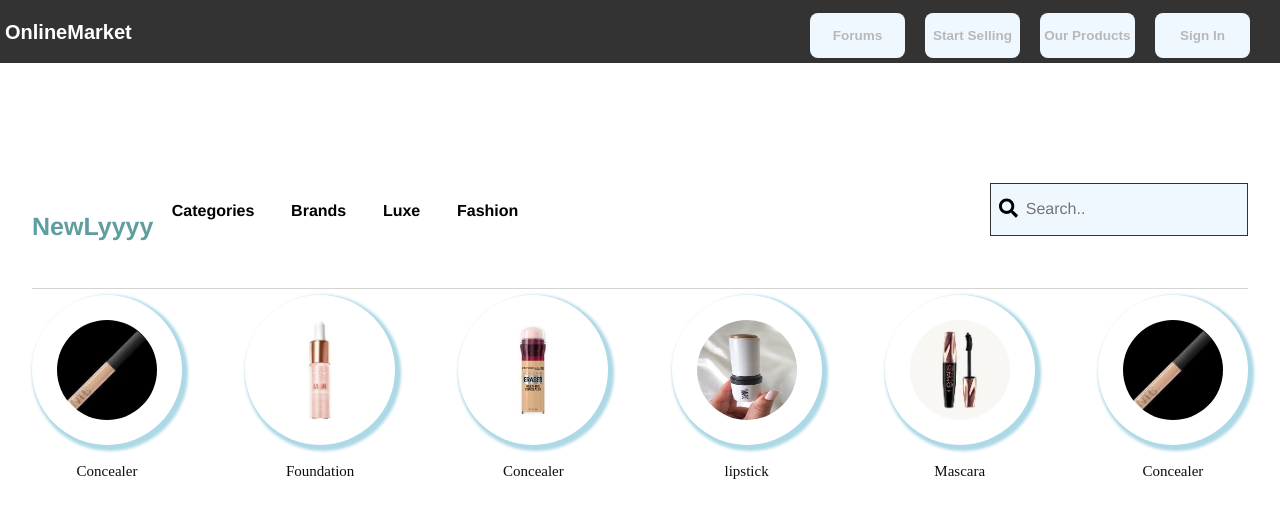
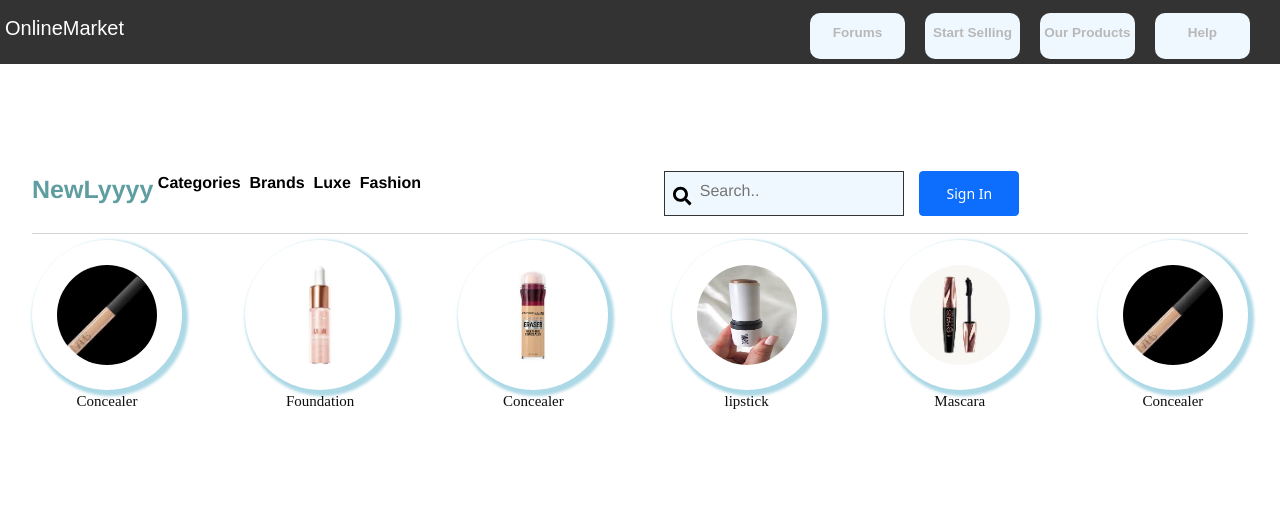
Before and after one commit to n4neha121/ReactProject, a React (Vite) app: page / in a window 1280 px wide. Shown: the top 518 px of the page. Built offline with nearby package versions, Linux system fonts and the light colour scheme.

Commit message:
new changes added

```diff
--- a/package.json
+++ b/package.json
@@ -10,7 +10,9 @@
     "preview": "vite preview"
   },
   "dependencies": {
+    "bootstrap": "^5.3.3",
     "react": "^19.0.0",
+    "react-bootstrap": "^2.10.9",
     "react-dom": "^19.0.0",
     "react-icons": "^5.5.0",
     "react-router-dom": "^7.3.0",
--- /dev/null
+++ b/src/Components/Modal.tsx
@@ -0,0 +1,43 @@
+import { FC } from 'react';
+import Button from 'react-bootstrap/Button';
+import Modal from 'react-bootstrap/Modal';
+import '../Css/All.css';
+import 'bootstrap/dist/css/bootstrap.min.css';
+
+
+interface modalProps {
+    modalOpen: boolean;
+    title: string;
+    handleClose: () => void;
+}
+const ModalComponent: FC<modalProps> = ({
+    modalOpen, title, handleClose
+}) => {
+    return (
+        <>
+            <Modal
+                show={modalOpen}
+                onHide={handleClose}
+                backdrop="static"
+                keyboard={false}
+                className='modalStyle'
+                centered
+            >
+                <Modal.Header closeButton>
+                    <Modal.Title>{title}</Modal.Title>
+                </Modal.Header>
+                <Modal.Body>
+                    I will not close if you click outside me. Do not even try to press
+                    escape key.
+                </Modal.Body>
+                <Modal.Footer>
+                    <Button variant="secondary" onClick={handleClose}>
+                        Close
+                    </Button>
+                    {/* <Button variant="primary">Understood</Button> */}
+                </Modal.Footer>
+            </Modal>
+        </>
+    )
+}
+export default ModalComponent;
--- /dev/null
+++ b/src/Css/All.css
@@ -0,0 +1,7 @@
+.modalStyle {
+    border: 1px solid #000;
+    border-radius: 12px;
+    /* align-items: center;
+    justify-content: center;
+    display: flex; */
+}
--- a/src/Css/Home.css
+++ b/src/Css/Home.css
@@ -43,12 +43,18 @@
 }
 
 .button2 {
-    height: 45px;
-    min-height: 45px;
-    background-color: aliceblue;
-    padding: 0;
-    margin: 0;
-    width: 95px;
+    all: unset; /* Rem
+    height: 45px !important;
+    /* min-height: 45px; */
+    background-color: aliceblue !important;
+    padding: 0 !important;
+    margin: 0 !important;
+    width: 95px !important;
+    align-items: center !important;
+    justify-content: center !important;
+    display: flex !important;
+    text-align: center !important;
+    border-radius: 10px !important;
 }
 
 .inputArea {
@@ -64,28 +70,31 @@
 }
 
 .buttonTxt {
-    color: cornflowerblue;
-    font-family: 'Gill Sans', 'Gill Sans MT', Calibri, 'Trebuchet MS', sans-serif;
-    font-size: 12px;
-    text-align: center;
-    align-self: center;
-    font-weight: bold;
+    color: cornflowerblue !important;
+    font-family: 'Gill Sans', 'Gill Sans MT', Calibri, 'Trebuchet MS', sans-serif !important;
+    font-size: 12px !important;
+    text-align: center !important;
+    align-self: center !important;
+    font-weight: bold !important;
 }
 
 .buttonColor {
-    background-color: lightblue;
-    height: 45px;
-    width: 100px;
-    align-items: center;
-    justify-content: center;
-    display: flex;
+    all: unset;
+    background-color: lightblue !important;
+    height: 45px !important;
+    width: 100px !important;
+    align-items: center !important;
+    justify-content: center !important;
+    display: flex !important;
+    text-align: center !important;
 }
 
 .headName {
-    color: cadetblue;
+    color: rgb(95, 158, 160);
     font-family: 'Franklin Gothic Medium', 'Arial Narrow', Arial, sans-serif;
     font-size: 25px;
     font-weight: bolder;
+    margin-bottom: 5px;
 }
 
 .text {
@@ -96,7 +105,7 @@
 }
 
 .inputBox {
-    height: 35px;
+    height: 45px;
     width: 240px;
     background-color: aliceblue;
     border: 1px solid #333;
@@ -106,6 +115,7 @@
     padding: 8px;
     font-family: 'Franklin Gothic Medium', 'Arial Narrow', Arial, sans-serif;
     font-size: 50px;
+    align-items: center;
 }
 
 .line {
@@ -113,3 +123,18 @@
     width: 100%;
     border-top: 0.2px solid lightgray;
 }
+
+.signupButton {
+    height: 45px;
+    width: 100px;
+    align-items: center;
+    justify-content: center;
+    background-color: aliceblue;
+    color: #000;
+    font-family: sans-serif;
+    font-weight: bolder;
+    font-size: 15px;
+    display: flex;
+    margin-left: 15px;
+    border-color: #000;
+}
--- a/src/Pages/Forums.tsx
+++ b/src/Pages/Forums.tsx
@@ -58,7 +58,7 @@
                         </p>
                         <div style={{ width: '55px' }} />
                     </button>
-                    <button onClick={handleClearNotes} className="buttonColor">
+                    <button onClick={handleClearNotes} style={{ all: 'unset', backgroundColor: 'rgb(240,248,255)', width: '95px', borderRadius: '10px', justifyContent: 'center', alignItems: 'center' }}>
                         <p className="buttonTxt">Clear Notes</p>
                     </button>
                 </div>
--- a/src/Pages/HomePage.tsx
+++ b/src/Pages/HomePage.tsx
@@ -5,18 +5,21 @@
 import Card from "../Components/Card";
 import { Makeuplist } from "../Constants/staticData";
 import { FaSearch } from "react-icons/fa";
+import { Button } from "react-bootstrap";
+import ModalComponent from "../Components/Modal";
 
 
 const Home: FC = () => {
     const navigate = useNavigate();
 
     const [isHover, setIsHover] = useState<string | null>(null);
+    const [isOpenModal, setIsOpenModal] = useState<boolean>(false);
 
     const menuItems = [
         { text: "Forums", navigation: '/Forum' },
         { text: "Start Selling", navigation: '/Selling' },
         { text: "Our Products", navigation: '/Product' },
-        { text: "Sign In", navigation: '/Login' }
+        { text: "Help", navigation: '/Login' }
     ];
 
     return (
@@ -45,7 +48,9 @@
                                     color: isHover === item.text ? COLORS.Dark : COLORS.InActiveBtn,
                                     fontFamily: "sans-serif",
                                     fontSize: "13.5px",
-                                    fontWeight: 'bold'
+                                    fontWeight: 'bold',
+                                    textAlign: 'center',
+                                    marginTop:'10px'
                                 }}
                             >
                                 {item.text}
@@ -56,7 +61,7 @@
             </div>
             <div style={{ flexDirection: 'row', display: 'flex' }}>
                 <div style={{ flexDirection: 'row', display: 'flex', justifyContent: 'space-between', width: '40%' }}>
-                    <h3 className="headName">NewLyyyy</h3>
+                    <p className="headName">NewLyyyy</p>
                     <p className="text">Categories</p>
                     <div />
                     <p className="text">Brands</p>
@@ -65,8 +70,9 @@
                     <div />
                     <p className="text">Fashion</p>
                 </div>
-                <div style={{ width: '60%', justifyContent: 'flex-end', display: 'flex' }}>
-                    <div style={{ justifyContent: 'flex-end' }}>
+                <div style={{ width: '25%' }} />
+                <div style={{ width: '60%', display: 'flex' }}>
+                    <div style={{ justifyContent: 'space-between', flexDirection: 'row', display: 'flex' }}>
                         <div className="inputBox">
                             <FaSearch style={{ marginTop: '5px', height: '22px', width: '22px' }} />
                             <textarea className="inputBox" placeholder="Search.." style={{
@@ -79,6 +85,7 @@
                             }} />
 
                         </div>
+                        <Button size="sm" className="signupButton" onClick={() => setIsOpenModal(true)}>Sign In</Button>
                     </div>
                 </div>
             </div>
@@ -88,6 +95,7 @@
                     <Card key={item.name} name={item.name} Image={item.image} />
                 ))}
             </div>
+            <ModalComponent modalOpen={isOpenModal} handleClose={() => setIsOpenModal(false)} title="Sign Up" />
         </div>
     );
 };
--- a/src/index.css
+++ b/src/index.css
@@ -28,7 +28,7 @@
   display: flex;
   place-items: center;
   min-width: 320px;
-  min-height: 85vh;
+  min-height: 75vh;
 }
 
 h1 {
```
Also changed, not shown: 1 other file (tests, documents, lock files or other folders).
